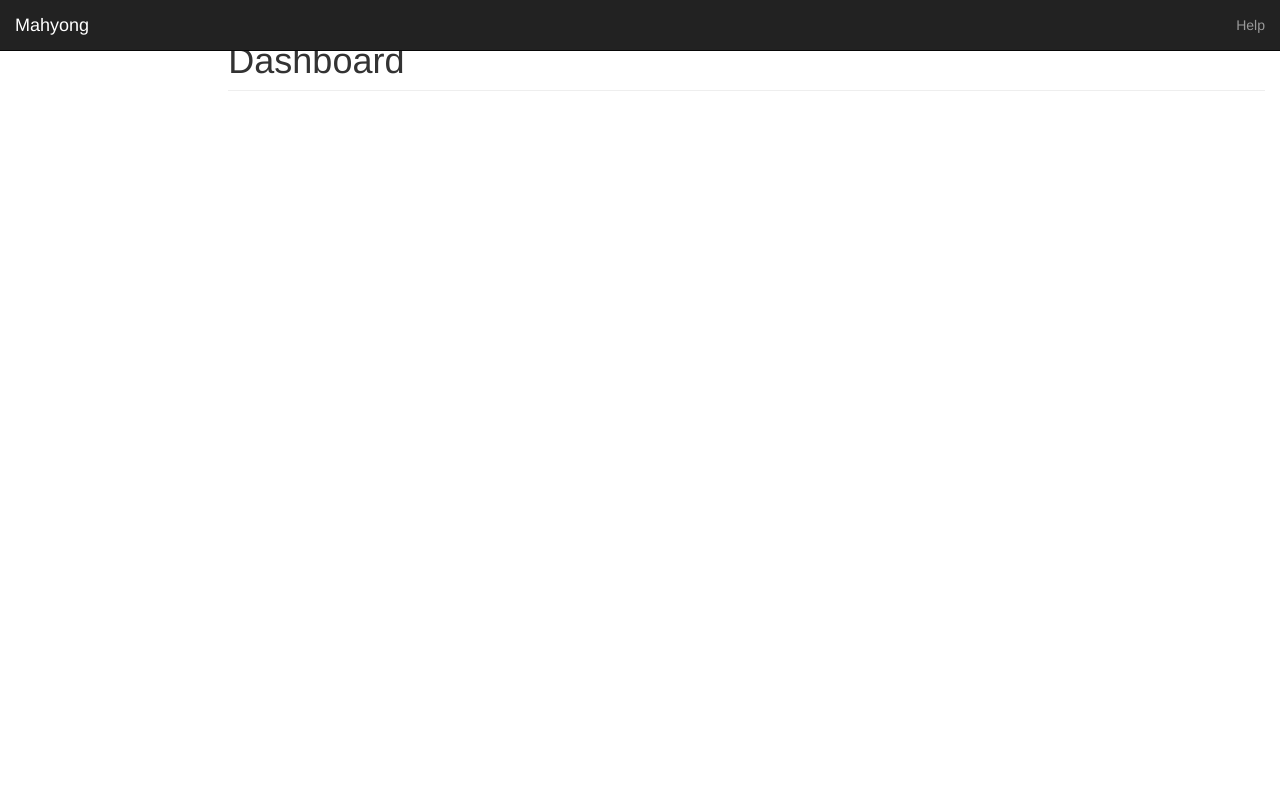
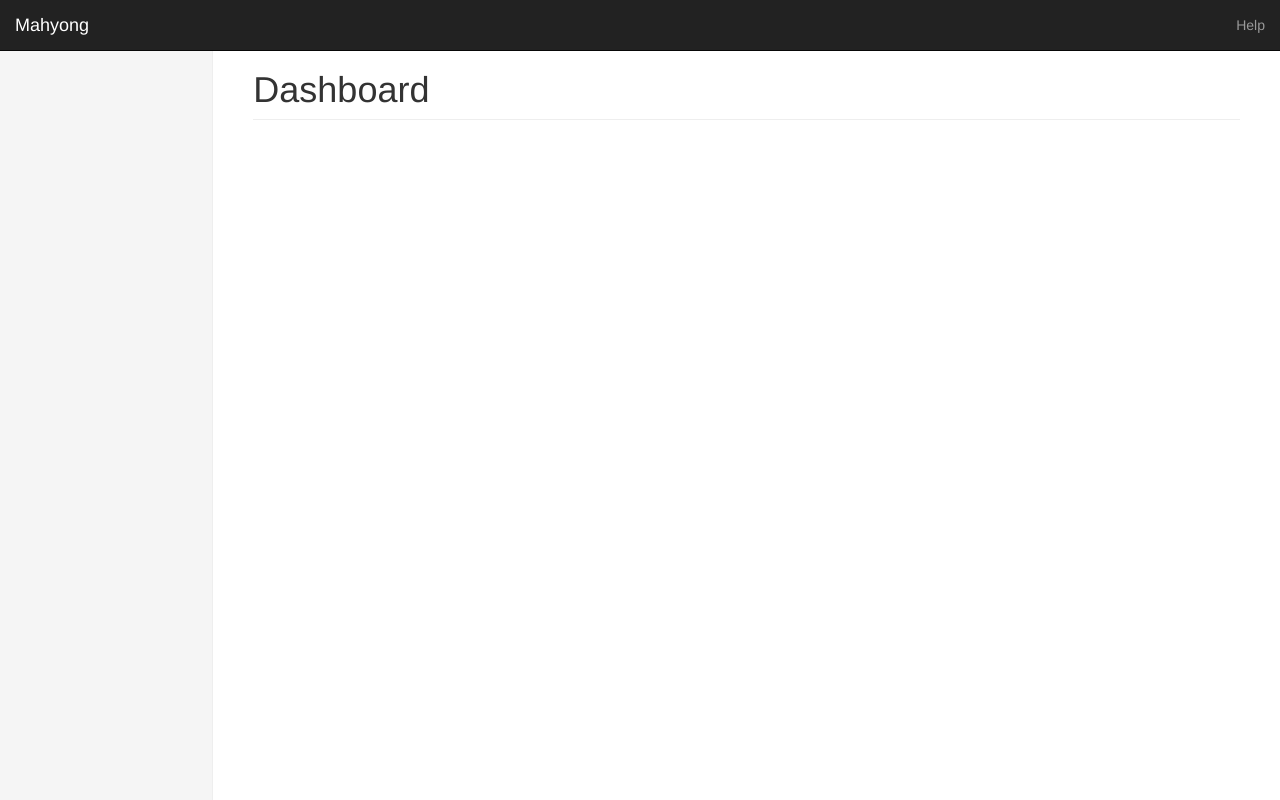
Before and after one commit to jspitzen/mahyong, a Django app: page / in a window 1280 px wide. Run offline with Django 3.2, Linux system fonts and the light colour scheme; data that the repository does not hold is empty; some libraries are stand-ins or nearby versions.

Commit message:
Dashboard CSS added

```diff
--- /dev/null
+++ b/mahyong_game/static/mahyong_game/css/dashboard.css
@@ -0,0 +1,65 @@
+
+body {
+    padding-top: 50px;
+}
+.sub-header {
+    border-bottom: 1px solid #EEEEEE;
+    padding-bottom: 10px;
+}
+.sidebar {
+    display: none;
+}
+@media (min-width: 768px) {
+.sidebar {
+    background-color: #F5F5F5;
+    border-right: 1px solid #EEEEEE;
+    bottom: 0;
+    display: block;
+    left: 0;
+    overflow-x: hidden;
+    overflow-y: auto;
+    padding: 20px;
+    position: fixed;
+    top: 51px;
+    z-index: 1000;
+}
+}
+.nav-sidebar {
+    margin-bottom: 20px;
+    margin-left: -20px;
+    margin-right: -21px;
+}
+.nav-sidebar > li > a {
+    padding-left: 20px;
+    padding-right: 20px;
+}
+.nav-sidebar > .active > a {
+    background-color: #428BCA;
+    color: #FFFFFF;
+}
+.main {
+    padding: 20px;
+}
+@media (min-width: 768px) {
+.main {
+    padding-left: 40px;
+    padding-right: 40px;
+}
+}
+.main .page-header {
+    margin-top: 0;
+}
+.placeholders {
+    margin-bottom: 30px;
+    text-align: center;
+}
+.placeholders h4 {
+    margin-bottom: 0;
+}
+.placeholder {
+    margin-bottom: 20px;
+}
+.placeholder img {
+    border-radius: 50%;
+    display: inline-block;
+}
--- a/mahyong_game/templates/mahyong_game/base.html
+++ b/mahyong_game/templates/mahyong_game/base.html
@@ -9,10 +9,9 @@
 
         <!-- Bootstrap --!>
         <link href="{% static "mahyong_game/css/bootstrap.css"%}" rel="stylesheet">
+        <link href="{% static "mahyong_game/css/dashboard.css"%}" rel="stylesheet">
     </head>
     <body>
-        <!-- jQuery --!>
-
         <div class="navbar navbar-inverse navbar-fixed-top" role="navigation">
             <div class="container-fluid">
                 <div class="navbar-header">
@@ -34,6 +33,7 @@
         <div class="container-fluid">
         {% block content %}{% endblock %}
         </div>
+        <!-- jQuery --!>
         <script src="https://ajax.googleapis.com/ajax/libs/jquery/1.11.0/jquery.min.js"></script>
         <script src="{% static "mahyong_game/js/bootstrap.js" %}"></script>
     </body>
--- a/mahyong_game/templates/mahyong_game/index.html
+++ b/mahyong_game/templates/mahyong_game/index.html
@@ -2,10 +2,10 @@
 {% block title %}Mahyong Homepage{% endblock %}
 {% block content %}
 <div class="row">
-    <div class="col-sm-3 col-ms-2 sidebar">
+    <div class="col-sm-3 col-md-2 sidebar">
         <ul class="nav nav-sidebar">
             {% for game in active_games %}
-                <li>{{ game }}</li>
+                <li><a href="#">{{ game }}</a></li>
             {% endfor %}
         </ul>
     </div>
```
